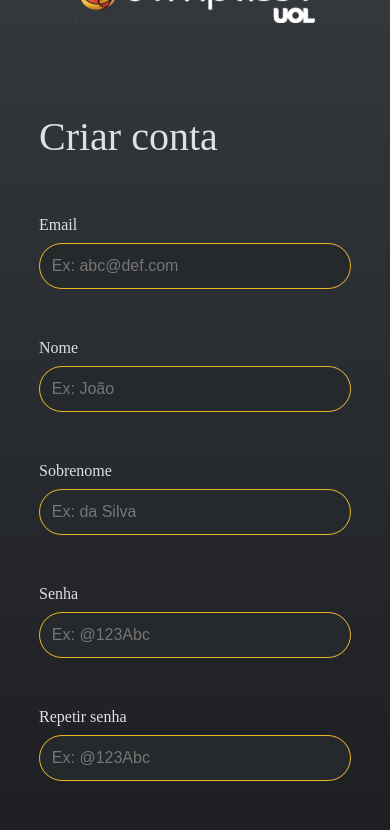
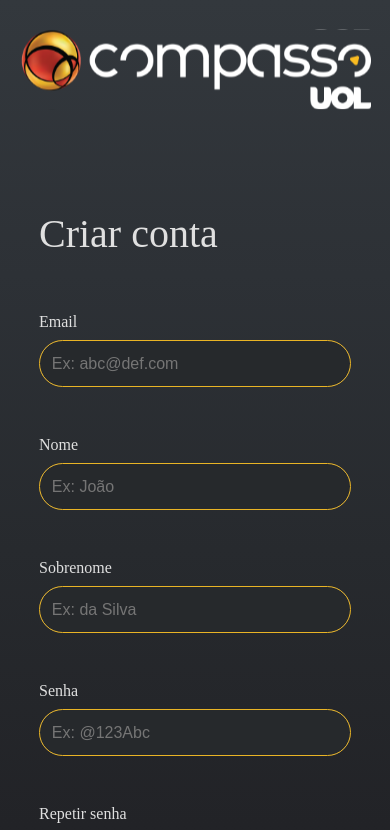
Before and after one commit to jonathan010603/Sprint8_KeepAlive, a React (Vite) app: page /register in a window 390 px wide. Shown: the top 830 px of the page. Built offline with nearby package versions, Linux system fonts and the light colour scheme; no server answers; a web font is replaced by a local one.

Commit message:
fix (fixed logout button): all features working
- Fixed logout button
- Fixed media queries

```diff
--- a/src/pages/Home/Footer/TimeOut.tsx
+++ b/src/pages/Home/Footer/TimeOut.tsx
@@ -1,5 +1,6 @@
 import { useEffect, useState } from "react"
 import { useNavigate } from "react-router-dom";
+import { userSignOut } from "../../../utils/firebase/auth";
 
 export const TimeOut = () => {
     const [second, setSecond] = useState(60);
@@ -7,7 +8,7 @@ export const TimeOut = () => {
 
     const refresh = () => {
         second === 1
-            ? navigate('/')
+            ? userSignOut(navigate)
             : setSecond(second - 1)
     }
 
--- a/src/pages/Home/Footer/footerComponents.tsx
+++ b/src/pages/Home/Footer/footerComponents.tsx
@@ -38,6 +38,7 @@ export const Greetings = styled.span`
     @media screen and (max-width: 768px) and (max-height: 500px) {
         font-size: 7px !important;
         margin: 0 auto !important;
+        margin-left: 3vw !important;
         margin-right: 3vw !important;
     }
 
@@ -107,7 +108,7 @@ export const Text = styled.span`
     }
 
     @media screen and (min-width: 768px) and (max-width: 1024px) {
-        font-size: 16px;
+        font-size: 14px;
     }
 `
 
--- a/src/pages/Home/HomeComponents.tsx
+++ b/src/pages/Home/HomeComponents.tsx
@@ -76,7 +76,7 @@ export const TextContainer = styled.div`
 
     @media screen and (max-width: 1024px) {
         margin-right: 2vw;
-        margin-top: 7vh;
+        margin-top: 3vh;
         width: auto;
         height: 30px;
     }
@@ -93,8 +93,8 @@ export const BigText = styled.span`
 
     @media screen and (max-width: 768px) and (max-height: 500px) {
         margin-top: 3vh !important;
-        font-size: 3.8vw !important;
-        line-height: 20px !important;
+        font-size: 3.6vw !important;
+        line-height: 15px !important;
     }
 
     @media screen and (max-width: 424px) {
@@ -108,8 +108,8 @@ export const BigText = styled.span`
     }
 
     @media screen and (min-width: 768px) and (max-width: 1024px) {
-        font-size: 4vw;
-        line-height: 30px;
+        font-size: 2.8vw;
+        line-height: 27px;
     }
 `
 
@@ -129,7 +129,7 @@ export const FirstText = styled(BigText)`
     }
 
     @media screen and (min-width: 768px) and (max-width: 1024px) {
-        font-size: 3.5vw;
+        font-size: 2.5vw;
     }
 `
 
@@ -141,6 +141,7 @@ export const LittleText = styled.span`
 
     @media screen and (max-width: 768px) and (max-height: 500px) {
         font-size: 2vw !important;
+        margin-top: 1vh;
     }
 
     @media screen and (max-width: 767px) {
@@ -152,7 +153,8 @@ export const LittleText = styled.span`
     }
 
     @media screen and (min-width: 768px) and (max-width: 1024px) {
-        font-size: 2.8vw;
+        font-size: 1.7vw;
+        margin-top: 1vh;
     }
 `
 
--- a/src/pages/Login/Form/formComponents.tsx
+++ b/src/pages/Login/Form/formComponents.tsx
@@ -139,6 +139,10 @@ export const Btn = styled.button`
         width: 80vw;
         margin-top: 0 !important;
     }
+
+    @media screen and (max-height: 1200px) and (max-width: 950px) {
+        margin-top: 2vh;
+    }
 `
 
 export const RegisterLink = styled.span`
--- a/src/pages/Login/LoginComponents.tsx
+++ b/src/pages/Login/LoginComponents.tsx
@@ -19,6 +19,20 @@ export const Container = styled.main`
         flex-direction: column;
         align-items: center;
     }
+
+    @media screen and (max-width: 900px) {
+        min-height: 580px;
+        flex-direction: column;
+        align-items: center;
+    }
+
+    @media screen and (max-height: 1200px) and (max-width: 600px) {
+        min-height: 550px;
+    }
+
+    @media screen and (max-height: 300px) {
+        min-height: 400px;
+    }
 `
 
 export const RightSide = styled.div`
@@ -35,6 +49,10 @@ export const RightSide = styled.div`
     }
 
     @media screen and (max-height: 500px) {
+        display: none !important;
+    }
+
+    @media screen and (max-height: 1200px) and (max-width: 950px) {
         display: none !important;
     }
 `
@@ -64,6 +82,12 @@ background-image: linear-gradient(to bottom, #33383d, #2d3136, #272a2e, #222327,
         align-items: center;
         width: 100%;
     }
+
+    @media screen and (max-height: 1200px) and (max-width: 950px) {
+        flex-direction: column;
+        align-items: center;
+        width: 100%;
+    }
 `
 export const LogoTopLeft = styled.img`
     margin-top: 3.24vh;
@@ -79,6 +103,20 @@ export const LogoTopLeft = styled.img`
         height: 13vh;
         display: flex;
         width: 80vw;
+    }
+
+    @media screen and (max-height: 767px) and (max-width: 950px) {
+        margin-top: 1vh;
+        height: 13vh;
+        display: flex;
+        width: 80vw;
+    }
+
+    @media screen and (max-height: 1200px) and (max-width: 950px) {
+        margin-bottom: 3vh;
+        height: 13vh;
+        display: flex !important;
+        width: 23.6vw !important;
     }
 `
 
--- a/src/pages/Register/Form/formComponents.tsx
+++ b/src/pages/Register/Form/formComponents.tsx
@@ -68,6 +68,26 @@ export const PasswordTooltip = styled.div<passTooltipProps>`
     height: 24vh;
     top: -26vh;
     font-size: 1vw;
+
+    @media screen and (max-width: 850px) {
+        font-size: 1.5vw;
+    }
+
+    @media screen and (max-width: 650px) {
+        font-size: 1.8vw;
+    }
+
+    @media screen and (max-width: 500px) {
+        font-size: 2.2vw;
+    }
+
+    @media screen and (max-width: 425px) {
+        font-size: 2.8vw;
+    }
+
+    @media screen and (max-width: 310px) {
+        font-size: 4vw;
+    }
 
     h1, span {
         margin-bottom: 1vh;
@@ -211,6 +231,6 @@ export const LoginLink = styled.span`
 
     @media screen and (max-height: 500px) {
         margin-top: 10vh;
-        font-size: 18px;
+        font-size: 16px;
     }
 `
--- a/src/pages/Register/RegisterComponents.tsx
+++ b/src/pages/Register/RegisterComponents.tsx
@@ -8,20 +8,57 @@ export const Container = styled.main`
     height: 100vh;
     font-family: Mark Pro;
 
-    @media screen and (max-width: 380px) and (min-height: 700px) {
-        min-height: 950px !important;
+    @media screen and (max-width: 400px) {
+        min-height: 900px;
     }
 
-    @media screen and (max-width: 450px) {
+    @media screen and (max-width: 400px) and (max-height: 600px) {
+        min-height: 800px;
+    }
+
+    @media screen and (min-width: 350px) and (min-height: 730px) {
+        min-height: 1000px;
+    }
+
+    @media screen and (min-width: 370px) and (max-height: 330px) {
+        min-height: 600px;
+    }
+
+    @media screen and (min-width: 380px) and (max-width: 400px) {
         min-height: 1100px;
     }
 
-    @media screen and (max-width: 767px) {
-        min-height: 900px;
+    @media screen and (min-width: 401px) {
+        min-height: 1200px;
     }
 
-    @media screen and (max-height: 350px) {
-        min-height: 700px;
+
+    @media screen and (min-width: 420px) and (max-height: 590px) {
+        min-height: 820px;
+    }
+
+    @media screen and (min-width: 420px) and (max-height: 330px) {
+        min-height: 600px;
+    }
+
+    @media screen and (min-width: 640px) and (max-height: 350px) {
+        min-height: 600px;
+    }
+
+    @media screen and (min-width: 665px) and (max-height: 380px) {
+        min-height: 670px;
+    }
+
+    @media screen and (min-width: 700px) and (max-height: 540px) {
+        min-height: 780px;
+    }
+
+    @media screen and (min-width: 890px) and (max-height: 414px) {
+        min-height: 670px;
+    }
+
+    @media screen and (min-width: 844px) and (max-height: 400px) {
+        min-height: 630px;
     }
 `
 
@@ -71,10 +108,11 @@ background-image: linear-gradient(to bottom, #33383d, #2d3136, #272a2e, #222327,
 `
 export const LogoTopLeft = styled.img`
     margin-top: 3.24vh;
+    margin-bottom: 5vh;
     width: 90vw;
     height: 6.38vh;
 
-    @media screen and (min-width: 768px) {
+    @media screen and (min-width: 768px) and (min-height: 631px) {
         display: none !important;
     }
 
@@ -83,6 +121,11 @@ export const LogoTopLeft = styled.img`
         height: 13vh;
         display: flex;
         width: 80vw;
+    }
+
+    @media screen and (max-height: 1200px) and (max-width: 950px) {
+        height: 10vh;
+        display: flex !important;
     }
 `
 
@@ -97,7 +140,6 @@ export const Content = styled.div`
     }
 
     @media screen and (max-width: 767px) {
-        margin-top: 9vh;
         margin-bottom: auto;
         align-items: center;
     }
@@ -112,6 +154,7 @@ export const Title = styled.span`
     @media screen and (max-height: 500px) {
         line-height: 35px;
         font-size: 4vw !important;
+        margin-bottom: 2vh;
     }
 
     @media screen and (max-width: 767px) {
```
Lines whose indentation alone changed are shown as unchanged.
